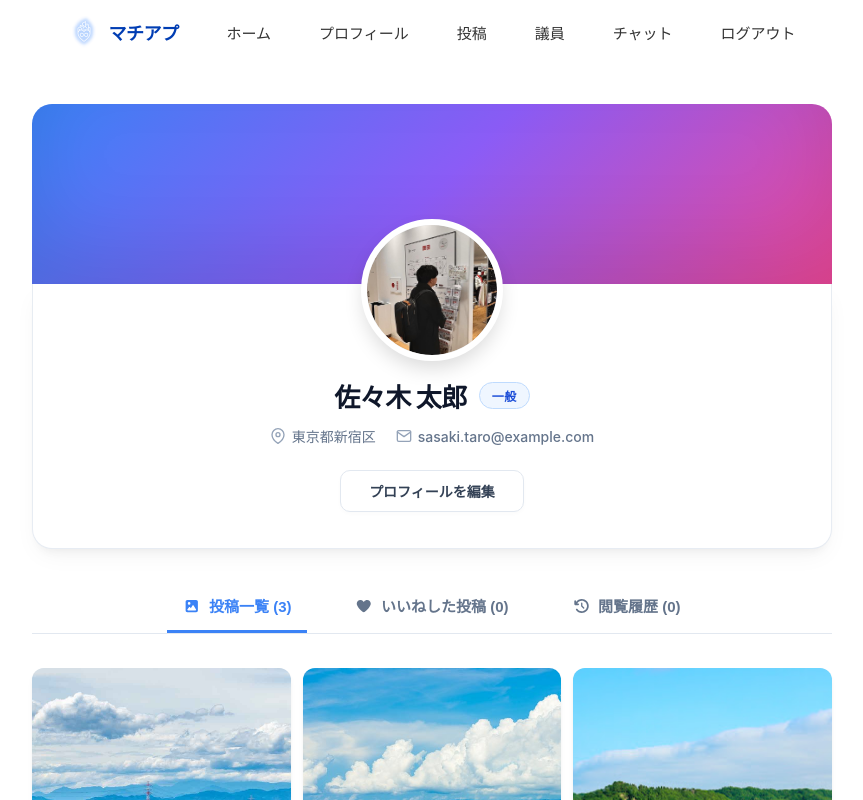
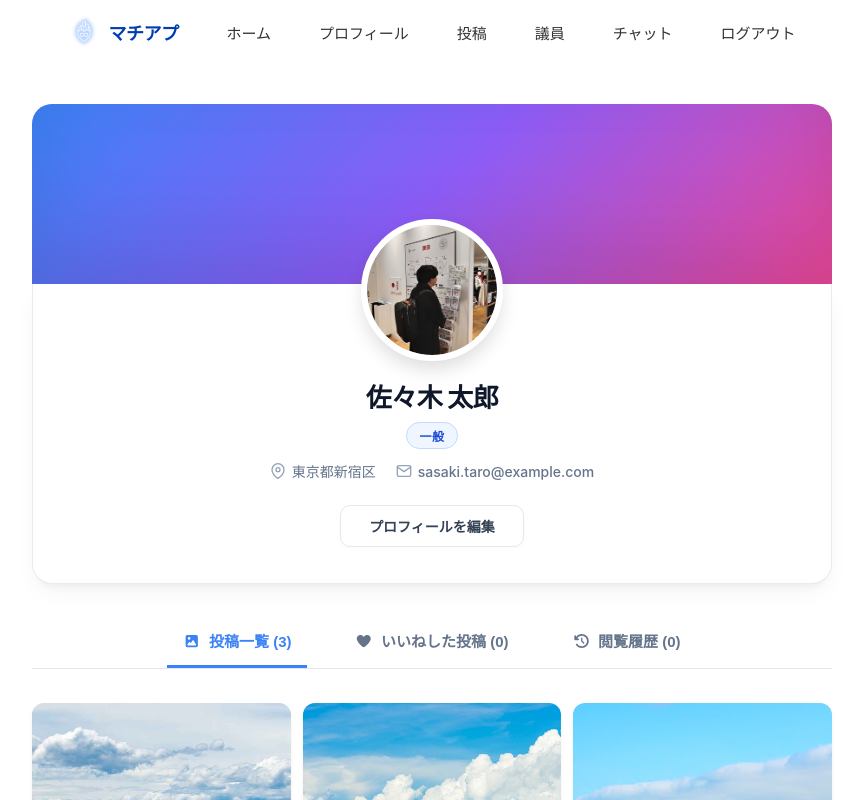
Before and after one commit to matiapu/matiapu-web, a Next.js app: page /profile in a window 1280 px wide. Shown: the top 800 px of the page, without its empty margins (208-1071 px from the left). Built offline with nearby package versions, Linux system fonts and the light colour scheme; no server answers.

Commit message:
style: 議員とか市民とかのバッジを名前の下に配置

```diff
--- a/components/profile.module.css
+++ b/components/profile.module.css
@@ -59,11 +59,11 @@
 
 .nameSection {
     display: flex;
+    flex-direction: column;
     align-items: center;
     justify-content: center;
-    gap: 12px;
+    gap: 8px;
     margin-bottom: 12px;
-    flex-wrap: wrap;
 }
 
 .userName {
```
